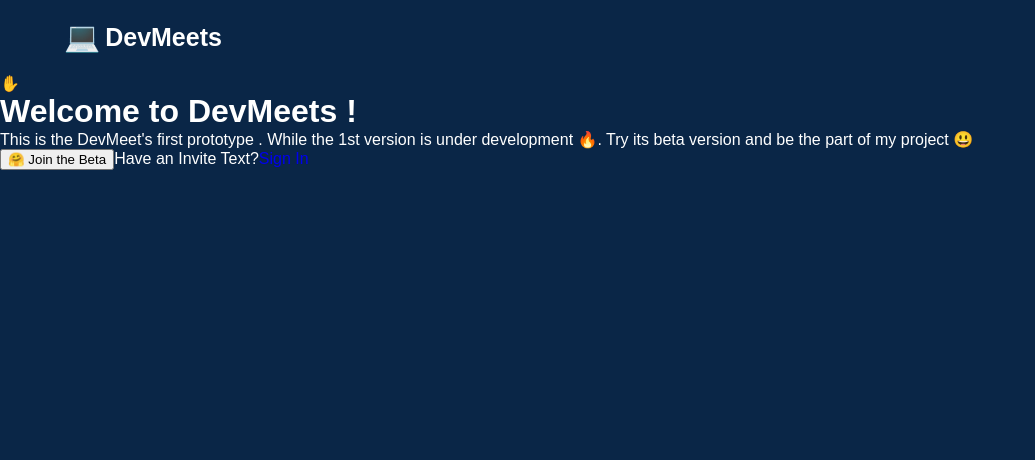
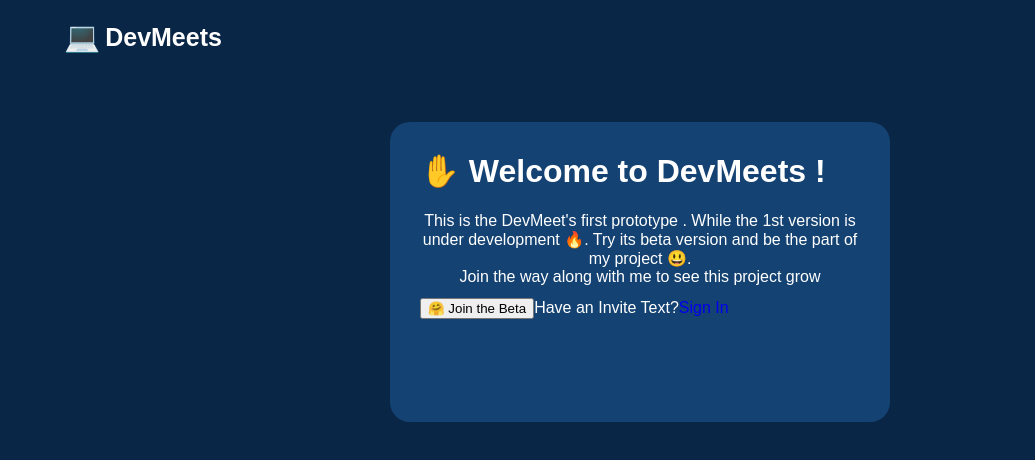
Before and after one commit to mrinalxdev/next-api, a React (Create React App) app in the folder frontend/: page / in a window 1280 px wide. Shown: the top 460 px of the page, without its empty margins (0-1035 px from the left). Built offline with nearby package versions, Linux system fonts and the light colour scheme; a web font is replaced by a local one.

Commit message:
Added File

```diff
--- a/frontend/src/pages/Home/Home.jsx
+++ b/frontend/src/pages/Home/Home.jsx
@@ -7,11 +7,10 @@ const Home = () => {
     <div className = {styles.card}>
 
       <div className = {styles.headWrapper}>
-        <span>✋</span>
-        <h1>Welcome to DevMeets !</h1>
+        <h1> ✋ Welcome to DevMeets !</h1>
       </div>
 
-      <p>This is the DevMeet's first prototype . While the 1st version is under development 🔥. Try its beta version and be the part of my project 😃 </p>
+      <p>This is the DevMeet's first prototype . While the 1st version is under development 🔥. Try its beta version and be the part of my project 😃.<br /> Join the way along with me to see this project grow  </p>
 
       <div>
         <button> 🤗 Join the Beta</button>
--- a/frontend/src/pages/Home/Home.module.css
+++ b/frontend/src/pages/Home/Home.module.css
@@ -1,3 +1,20 @@
 .card {
+    width: 500px;
+    max-width: 90%;
+    min-height: 300px;
+    background-color: #144272;
+    margin: 3rem auto;
+    padding: 30px 30px;
+    border-radius: 20px
+}
+.headWrapper {
+    padding-bottom: 22px;
+}
+p {
+    text-align: center;
+    padding-bottom: 12px;
+}
 
+.btns-cta button{
+    display: inline-block;
 }
```
